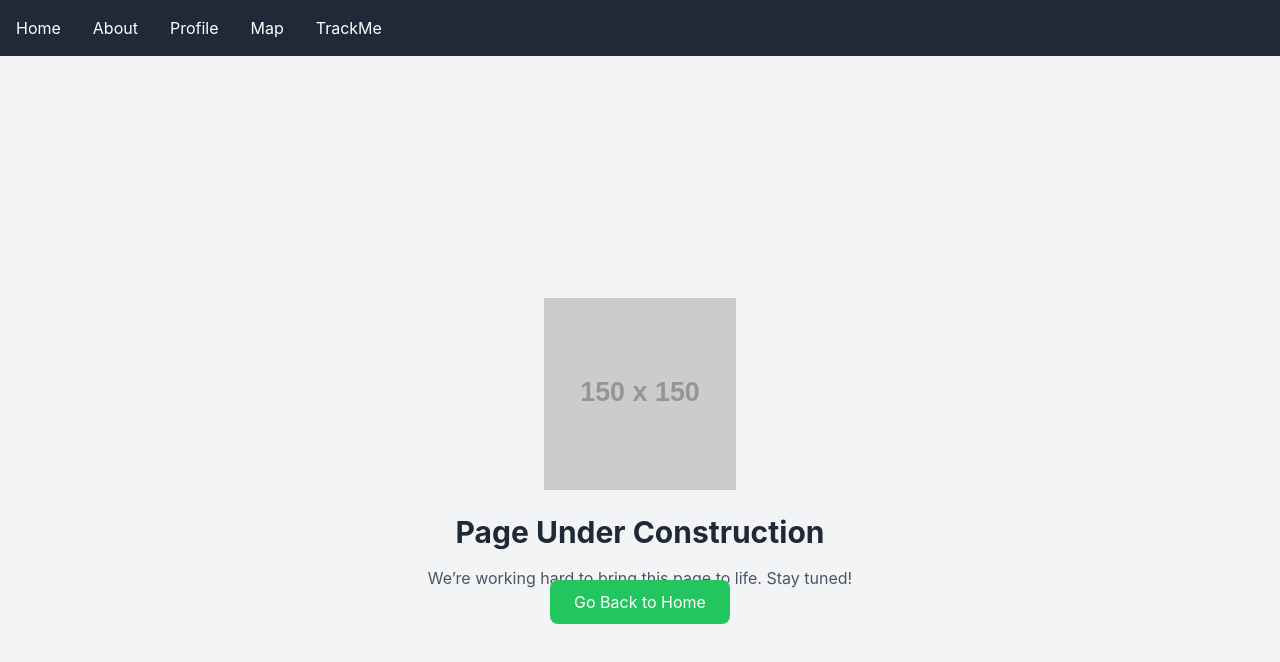
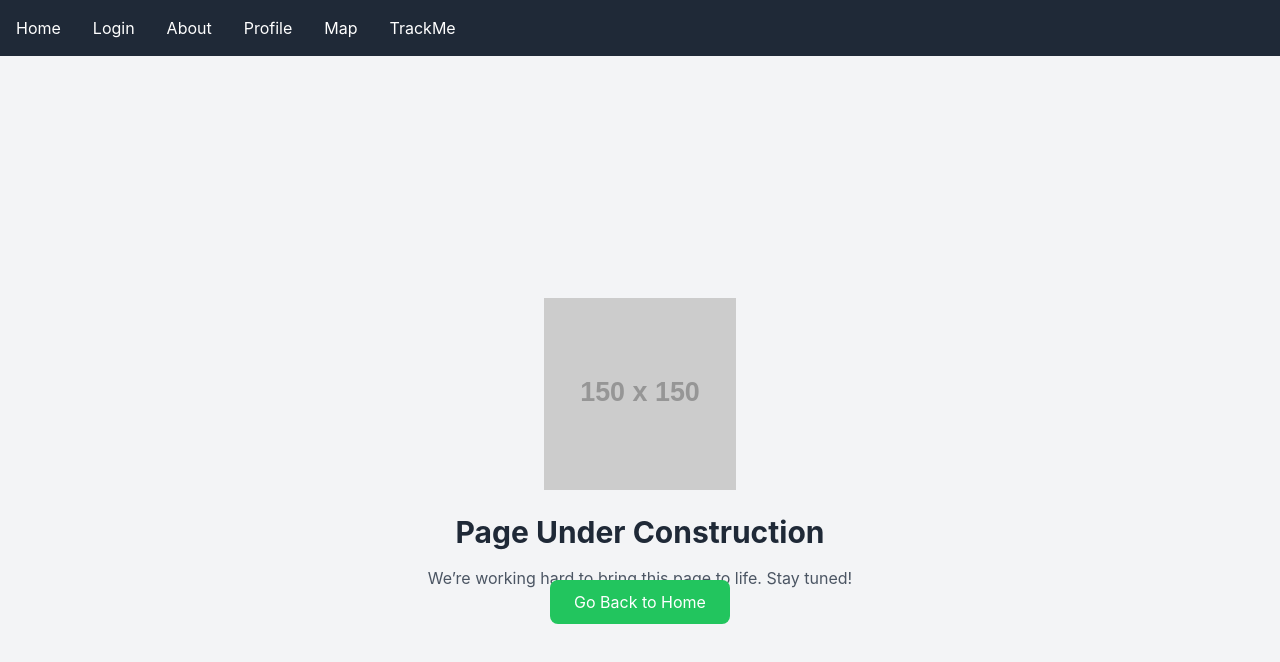
Before and after one commit to nikneal91/kharchra, a React (Create React App) app: page / in a window 1280 px wide. Shown: the top 662 px of the page. Built offline with nearby package versions, Linux system fonts and the light colour scheme.

Commit message:
fixed login page

```diff
--- a/src/App.js
+++ b/src/App.js
@@ -18,6 +18,9 @@ function App() {
         <ul className="flex space-x-8">
           <li>
             <Link to="/kharchra" className="hover:underline">Home</Link>
+          </li>
+          <li>
+            <Link to="/kharchra/login" className="hover:underline">Login</Link>
           </li>
           <li>
             <Link to="/kharchra/about" className="hover:underline">About</Link>
```
